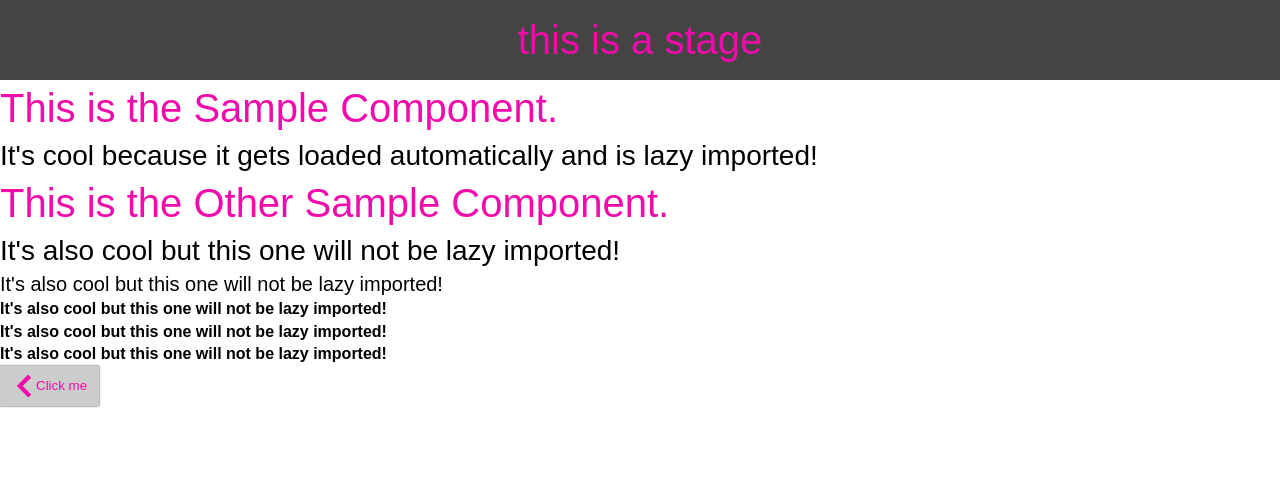
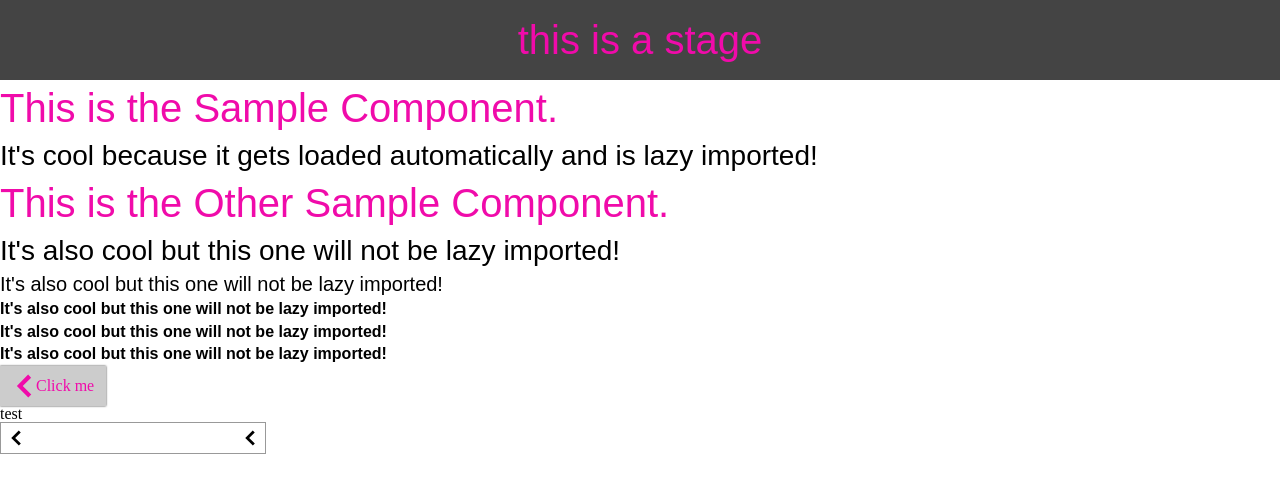
Before and after one commit to oforge/vue-boilerplate, a Vue app: page / in a window 1280 px wide. Shown: the top 492 px of the page. Built offline with nearby package versions, Linux system fonts and the light colour scheme.

Commit message:
did stuff - default styles - base input

```diff
--- a/src/App.vue
+++ b/src/App.vue
@@ -14,6 +14,7 @@
       />
       Click me
     </app-button>
+    <base-input iconBefore="chevron" iconAfter="chevron" />
     <Sprite />
   </div>
 </template>
--- /dev/null
+++ b/src/components/global/forms/BaseInput.vue
@@ -0,0 +1,51 @@
+<template>
+  <div class="form-control">
+    <label>test</label>
+    <app-icon
+      iconClass="form-element__before icon--m"
+      :iconName="iconBefore"
+      v-if="iconBefore"
+    />
+    <input class="form-element" type="text" />
+    <app-icon
+      iconClass="form-element__after icon--m"
+      :iconName="iconAfter"
+      v-if="iconAfter"
+    />
+  </div>
+</template>
+<script lang="ts">
+import { Component, Prop, Vue } from 'vue-property-decorator';
+@Component
+export default class BaseInput extends Vue {
+  @Prop() private iconBefore?: string;
+  @Prop() private iconAfter?: string;
+}
+</script>
+
+<style lang="scss">
+.form-control {
+  position: relative;
+  display: inline-block;
+}
+.form-element {
+  border: 1px solid map-get($greyTones, medium);
+  padding: 0 $formSize;
+  height: $formSize;
+
+  &__before,
+  &__after {
+    position: absolute;
+    bottom: $formSize / 2;
+    pointer-events: none;
+  }
+  &__before {
+    left: $formSize / 2;
+    transform: translateX(-50%) translateY(50%);
+  }
+  &__after {
+    right: $formSize / 2;
+    transform: translateX(50%) translateY(50%);
+  }
+}
+</style>
--- a/src/components/global/main.ts
+++ b/src/components/global/main.ts
@@ -12,5 +12,7 @@ export default {
   'app-icon': () =>
     import(/* webpackChunkName: "globalComponents" */ './AppIcon.vue'),
   'app-button': () =>
-    import(/* webpackChunkName: "globalComponents" */ './forms/AppButton.vue')
+    import(/* webpackChunkName: "globalComponents" */ './forms/AppButton.vue'),
+  'base-input': () =>
+    import(/* webpackChunkName: "globalComponents" */ './forms/BaseInput.vue')
 };
--- a/src/styles/abstracts/_variables.scss
+++ b/src/styles/abstracts/_variables.scss
@@ -60,6 +60,8 @@ $sizes: (
   'xxl': $baseSize * 8
 );
 
+$formSize: map-get($sizes, 'xxl');
+
 $iconSizes: (
   's': map-get($sizes, 'm'),
   'm': map-get($sizes, 'l'),
--- a/src/styles/base/_defaults.scss
+++ b/src/styles/base/_defaults.scss
@@ -33,3 +33,6 @@ em,
 strong {
   line-height: 1.4;
 }
+label {
+  display: block;
+}
--- a/src/styles/base/_reset.scss
+++ b/src/styles/base/_reset.scss
@@ -83,7 +83,10 @@ summary,
 time,
 mark,
 audio,
-video {
+video,
+input,
+select,
+button {
   margin: 0;
   padding: 0;
   border: 0;
@@ -127,3 +130,8 @@ table {
   border-collapse: collapse;
   border-spacing: 0;
 }
+input,
+select,
+button {
+  appearance: none;
+}
```
